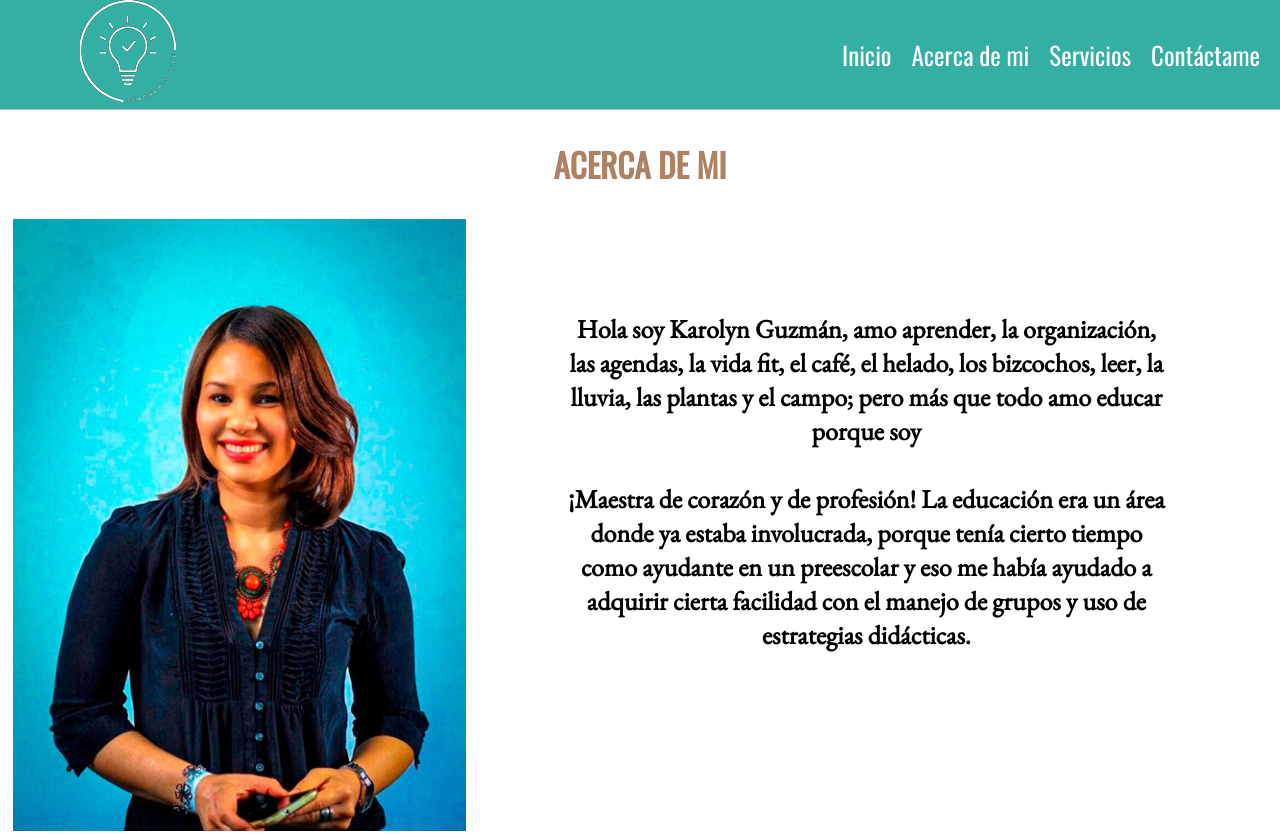
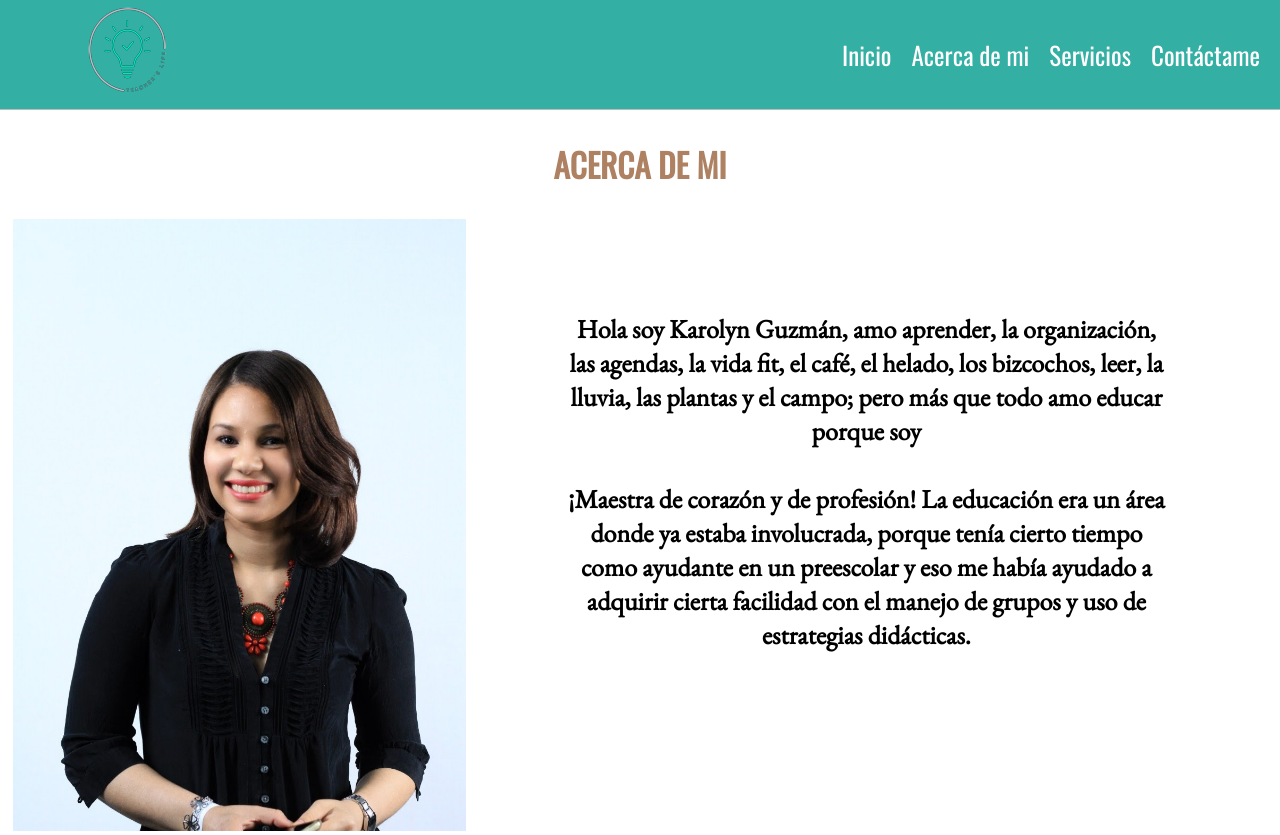
Before and after one commit to Darvin1223/Karolym, a plain HTML site: page sobre_mi.html in a window 1280 px wide. Shown: the top 835 px of the page. Drawn offline with Linux system fonts and the light colour scheme; files whose address does not match are found by name.

Commit message:
Edicion forzada

```diff
--- a/css/style.css
+++ b/css/style.css
@@ -105,7 +105,8 @@ html {
 :root{
   --color-principal: #33AFA4;
   --color-segundario: #AD8161;
-  --color-terciario: #784421;
+  --color-terciario: #a9a7aeff;
+  /* --color-terciario: #784421; */
   --Textos-primerios:'Modern Love Caps';
   --textos-segundarios:'EBGaramond';
   --Textos-tercierio:"Oswald";
@@ -331,7 +332,7 @@ h3.texto-header.mobile {
 }
 /* Logo */
 .logo{
-  background-image: url('../img/Mobile/4.Teacher\'s\ Life\ logo\ blanco.png');
+  background-image: url('../img/Mobile/logo-gris.png');
   background-size: cover;
   /* background-position: center center; */
   background-repeat: no-repeat;
@@ -345,7 +346,7 @@ h3.texto-header.mobile {
 }
 @media only screen and (min-width:48rem){
   .logo{
-    background-image: url('../img/tablet/Logo-barra.png');
+    background-image: url('../img/tablet/logo-gris.png');
     background-size: cover;
     background-repeat: no-repeat;
     width: 7.7rem;
@@ -355,7 +356,7 @@ h3.texto-header.mobile {
 }
 @media only screen and (min-width: 63.938rem){
   .logo{
-    background-image: url('../img/Desktop/Logo-barra.png');
+    background-image: url('../img/Desktop/logo-gris.png');
     height: 10.2rem;
     width: 9.6rem;
     position: absolute;
@@ -367,7 +368,7 @@ h3.texto-header.mobile {
 .slogan{
   background-image: url('../img/Mobile/sloganfondo-celular.jpg');
   background-size: cover;
-  background-position: center center;
+  background-position: center -6rem;
   height: 49.2rem;
 }
 .slogan__img{
@@ -615,7 +616,7 @@ footer p{
 }
 
 .img-sobre-mi{
-  background-image: url("../img/Mobile/Karolyn-Guzman-del-Rosario-editada-celular.jpg");
+  background-image: url("../img/Mobile/Karolin.jpg");
   background-position: center;
   background-size: cover;
   width: 31.5rem;
@@ -627,7 +628,7 @@ footer p{
 }
 @media only screen and (min-width:48rem){
   .img-sobre-mi{
-    background-image: url('../img/tablet/Karolyn-Guzman-del-Rosario-1-Recuperado.jpg');
+    background-image: url('../img/tablet/Karolin.jpg');
     background-size: cover;
   background-position: center;
     width: 54.7rem;
@@ -649,7 +650,7 @@ footer p{
     width: 100%;
   }
   .img-sobre-mi{
-    background-image: url('../img/Desktop/Karolyn-Guzman-del-Rosario-mi-historia.jpg');
+    background-image: url('../img/Desktop/Karolin.jpg');
     background-size: cover;
   background-position: center;
     width: 47.2rem;
```
Also changed, not shown: serivicios.html (+1 -1 lines), img/Desktop/Karolin.jpg (added), img/Desktop/footer-logo-gris.png (added), img/Desktop/logo-gris.png (added), img/Mobile/Karolin.jpg (added), img/Mobile/footer-logo-gris.png (added), img/Mobile/logo-gris.png (added), img/tablet/Karolin.jpg (added), img/tablet/footer-logo-gris.png (added), img/tablet/logo-gris.png (added).
